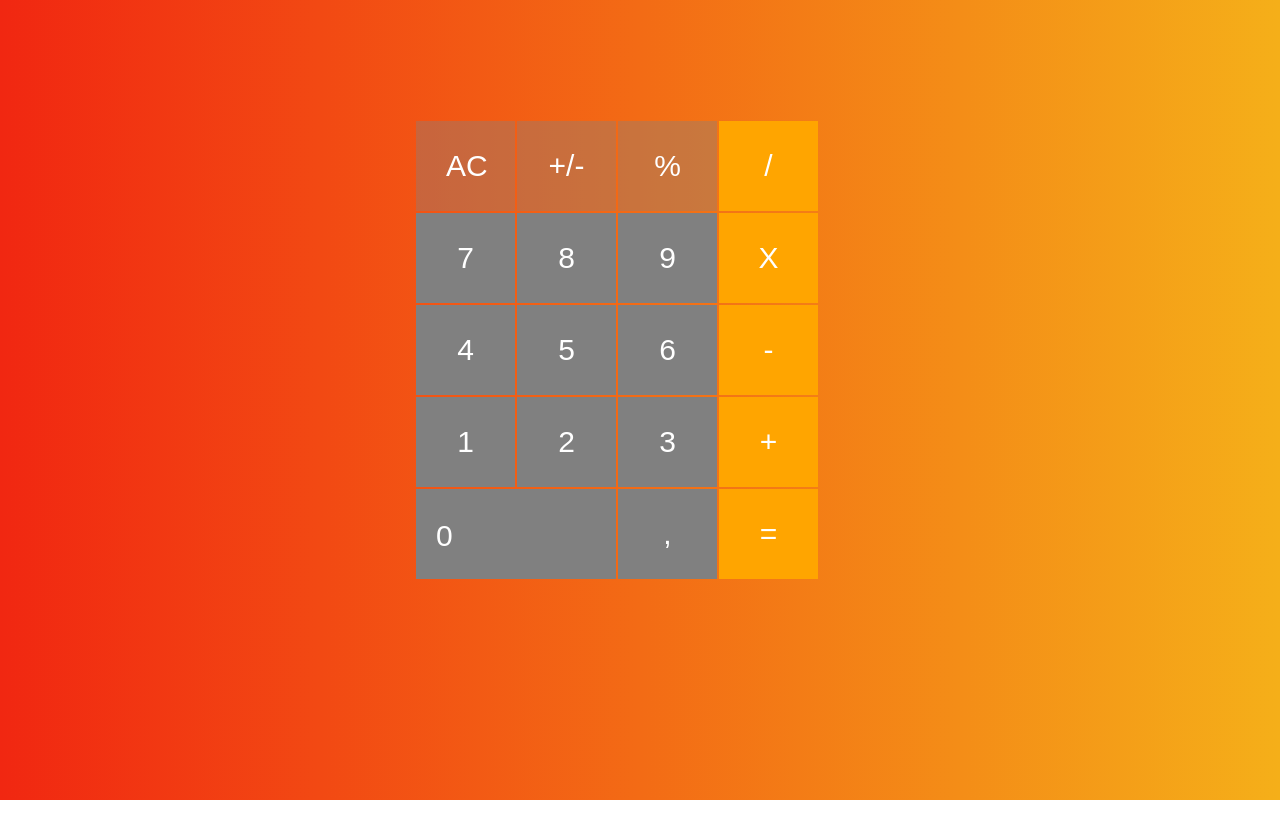
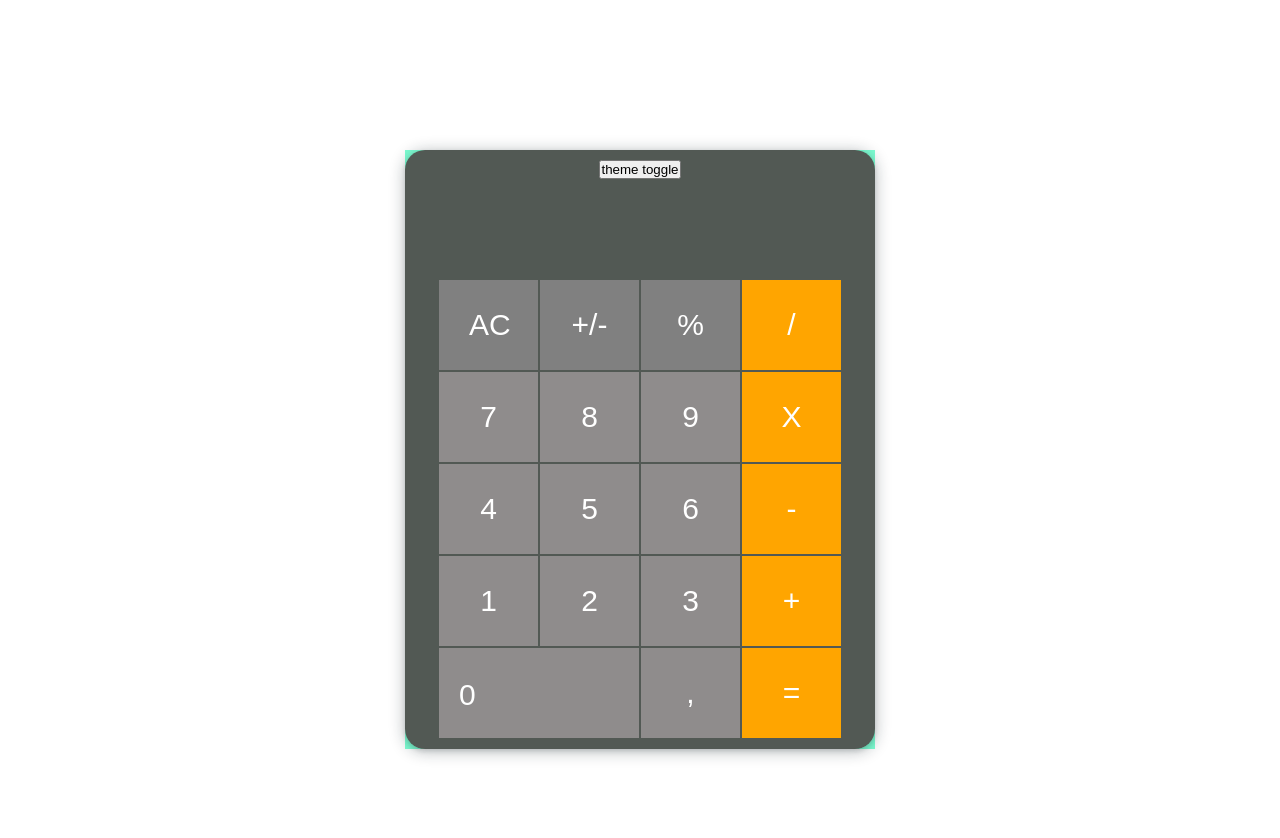
Before and after one commit to timoshenkovanadya/Simple-calculator, a website built with webpack: page index.html in a window 1280 px wide. Before the commit the page ends 800 px from the top, so only its background shows below. Built offline with nearby package versions, Linux system fonts and the light colour scheme.

Commit message:
feat: add layout and basic functionality of theme toggle button

```diff
--- a/src/App/App.ts
+++ b/src/App/App.ts
@@ -1,22 +1,34 @@
 import { Keyboard } from './view/Keyboard/Keyboard';
 import { Display } from './view/Display/Display';
 import { Controller } from './controller/Controller';
+import { BaseComponent } from '../shared/BaseComponent/BaseComponent';
 
 export class App {
   private appContainer: HTMLElement;
   private parent: HTMLElement;
   private keyboard: Keyboard;
   private display: Display;
+  private calculatorContainer: BaseComponent;
+  private toggleButton: BaseComponent;
 
   constructor(parent: HTMLElement) {
     this.appContainer = document.createElement('div');
-    this.appContainer.className = 'app-container';
+    this.appContainer.className = 'app-container-light';
     this.parent = parent;
-    this.display = new Display({ parentNode: this.appContainer });
-    this.keyboard = new Keyboard({ parentNode: this.appContainer });
+    this.calculatorContainer = new BaseComponent({ classNames: "calculator-container", parentNode: this.appContainer})
+    this.toggleButton = new BaseComponent({classNames: "toggle-button", tagName: "button", textContent: "theme toggle", parentNode: this.calculatorContainer.getElement()})
+    this.toggleButton.setOnclick(this.themeToggle)
+    this.display = new Display({ parentNode: this.calculatorContainer.getElement() });
+    this.keyboard = new Keyboard({ parentNode: this.calculatorContainer.getElement() });
     new Controller(this.display, this.keyboard);
   }
 
+  themeToggle = () => {
+if(this.appContainer.className === 'app-container-light') {
+  this.appContainer.classList.add("app-container-dark")
+}
+else {this.appContainer.classList.remove("app-container-dark")}
+  }
   start = () => {
     this.parent.append(this.appContainer);
   };
--- a/src/global.css
+++ b/src/global.css
@@ -5,15 +5,19 @@
 }
 
 body {
-  background: linear-gradient(to right, #f12711, #f5af19);
+
   font-size: 12px;
   font-family: Arial, Helvetica, sans-serif;
 }
 
 .calculator-container {
+  display: flex;
+  background-color: #4d4343e1;
+  flex-direction: column;
+  justify-content: center;
+  align-items: center;
   width: 470px;
   height: auto;
-  background-color: black;
   margin: 150px auto;
   border-radius: 20px;
   padding: 10px;
@@ -23,6 +27,7 @@ body {
 }
 
 .display {
+  width: 89%;
   height: 100px;
   color: white;
   font-size: 70px;
@@ -32,8 +37,10 @@ body {
 }
 
 .buttons-container {
+  padding: 0;
   display: flex;
   flex-wrap: wrap;
+  justify-content: center;
 }
 
 .button {
@@ -43,12 +50,12 @@ body {
   width: 22%;
   margin: 1px 1px;
   font-size: 30px;
-  background-color: rgba(128, 128, 128, 0.372);
+  background-color: darkgray;
 }
 
 .btn-zero {
   padding: 30px 180px 26px 20px;
-  background-color: grey;
+  background-color: #8f8c8c;
 }
 
 .orange {
@@ -56,11 +63,20 @@ body {
 }
 
 .light {
+  background-color: #8f8c8c;
+
+}
+.dark {
   background-color: grey;
 }
 
-.app-container {
+.app-container-light {
+  background-color:aquamarine;
   margin: 20px auto;
-  width: 450px;
+  width: 470px;
   justify-content: center;
 }
+
+.app-container-dark {
+  background-color: black;
+}
```
